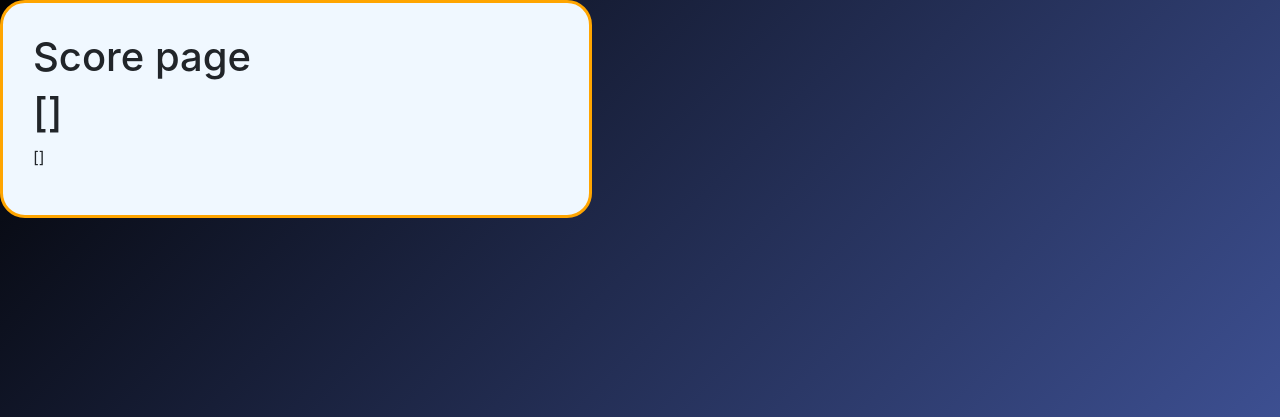
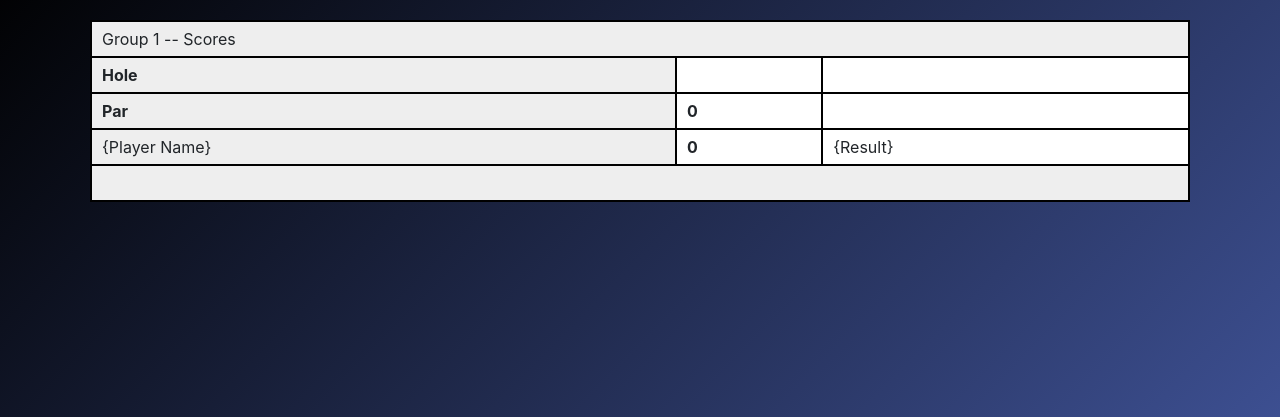
Before and after one commit to RandyWu/ovga, a Flask app: page /scores in a window 1280 px wide. Shown: the part 48-465 px from the top of the page. Run offline with Flask 2, Linux system fonts and the light colour scheme; some libraries are stand-ins or nearby versions; some web fonts are replaced.

Commit message:
Update score page

```diff
--- a/app/controllers/scores.py
+++ b/app/controllers/scores.py
@@ -4,6 +4,31 @@ from flask import Flask, render_template
 
 @app.route('/scores')
 def scores():
-    players = Player.query.all()
-    users = User.query.all()
-    return render_template("scores.html", player_name = players, users = users)
+    player_scores = Score.query.filter_by(PlayerID=1).all()
+    course = Course.query.filter_by(CourseID=1).first()
+    holes = Hole.query.filter_by(CourseID=1).order_by(Hole.Hole_Num.asc())
+
+    num_of_holes = 0
+    for entry in holes:
+        num_of_holes += 1
+
+    par_list = []
+    for hole in range(0,num_of_holes):
+        par_list.append(holes[hole].Par)
+    par_total = sum(par_list)
+
+    score_list = []
+    for hole in range(num_of_holes):
+        score_list.append(player_scores[hole].Strokes)
+    player_total_score = sum(score_list)
+
+    return render_template(
+            "scores.html",
+            holes = holes,
+            course = course,
+            num_of_holes = num_of_holes,
+            par_list = par_list,
+            par_total = par_total,
+            player_scores = player_scores,
+            player_total_score = player_total_score
+            )
--- a/app/templates/scores.html
+++ b/app/templates/scores.html
@@ -1,9 +1,48 @@
 {% extends "base.html" %}
 {% block content %}
 
-<div class="left-half round">
-    <h1>Score page</h1>
-    <h1>{{player_name}}</h1>
-    <p>{{users}}</p>
-</div>
+    <!-- Begin page content -->
+    <main role="main" class="container">
+		<div class="contain">
+		  <div id="table-scroll" class="table-scroll">
+          <div class="table-wrap">
+			<table class="main-table">
+			    <!-- Foreach Group start -->
+                <tr><td colspan="21" class="fixed-side">Group 1 -- Scores</td></tr>
+				<tr>
+					<td class="fixed-side"><b>Hole</b></td>
+                    {%for hole_num in range(1,num_of_holes+1) %}
+					<td><b>{{hole_num}}</b></td>
+                    {% endfor %}
+					<td></td>
+					<td></td>
+				</tr>
+				<tr class="fixed-column">
+					<td class="fixed-side"><b>Par</b></td>
+					{%for par in par_list %}
+					<td><b>{{par}}</b></td>
+                    {% endfor %}
+					<td><b>{{par_total}}</b></td>
+					<td></td>
+				</tr>
+				<!-- Foreach player -->
+				<tr>
+					<td class="fixed-side">{Player Name}</td>
+                    {%for hole_num in range(num_of_holes) %}
+					<td>{{player_scores[hole_num].Strokes}}</td>
+                    {% endfor %}
+					<td><b>{{player_total_score}}</b></td>
+					<td>{Result}</td>
+				</tr>
+				<!-- Foreach player end -->
+				<tr>
+					<td colspan="21" class="fixed-side">&nbsp;</td>
+				</tr>
+				<!-- Foreach Group end -->
+			</table>
+		  </div>
+		  </div>
+		</div>
+    </main>
+
 {% endblock %}
```
Also changed, not shown: app/controllers/livescore.py (deleted, +0 -7 lines), app/templates/livescore.html (deleted, +0 -95 lines).
